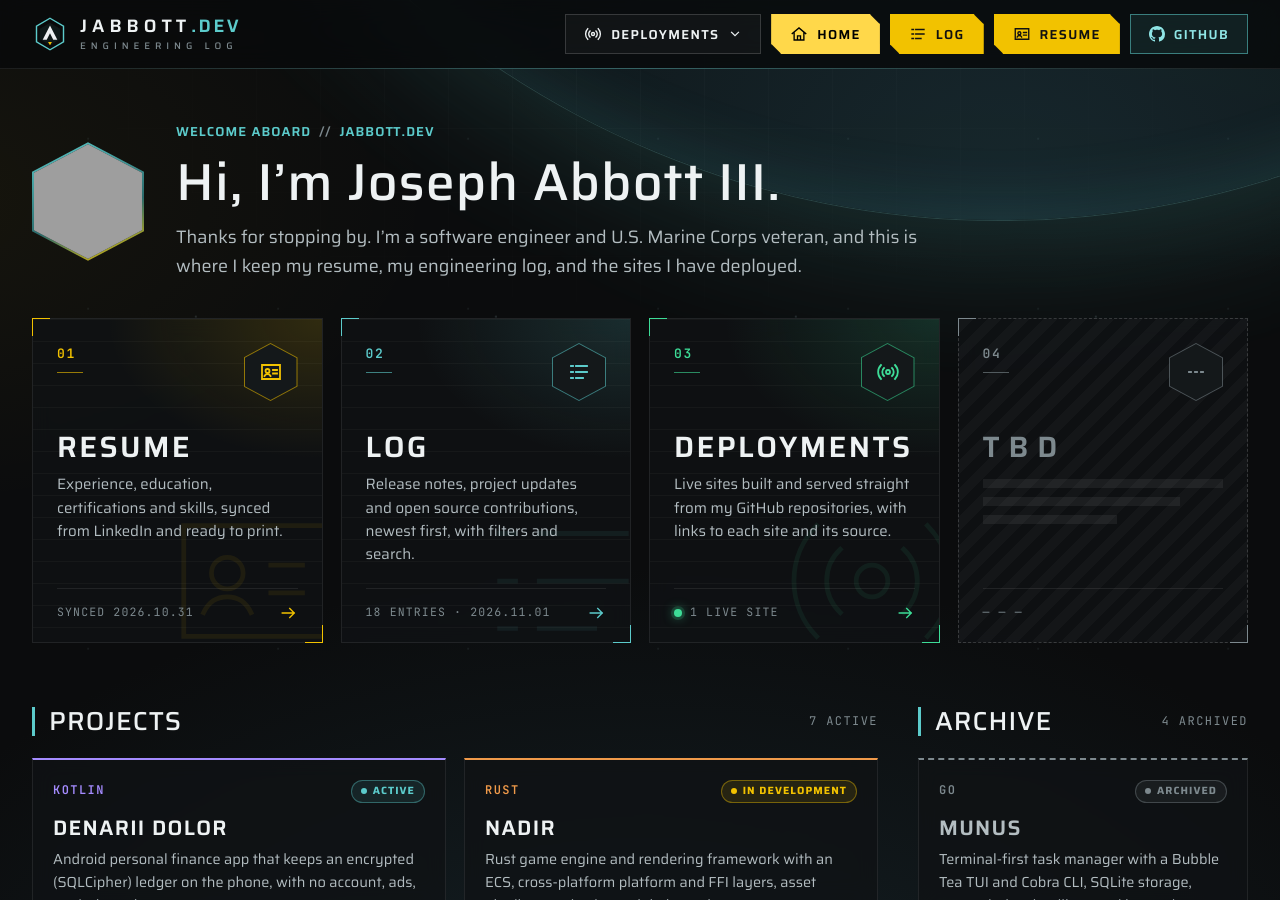
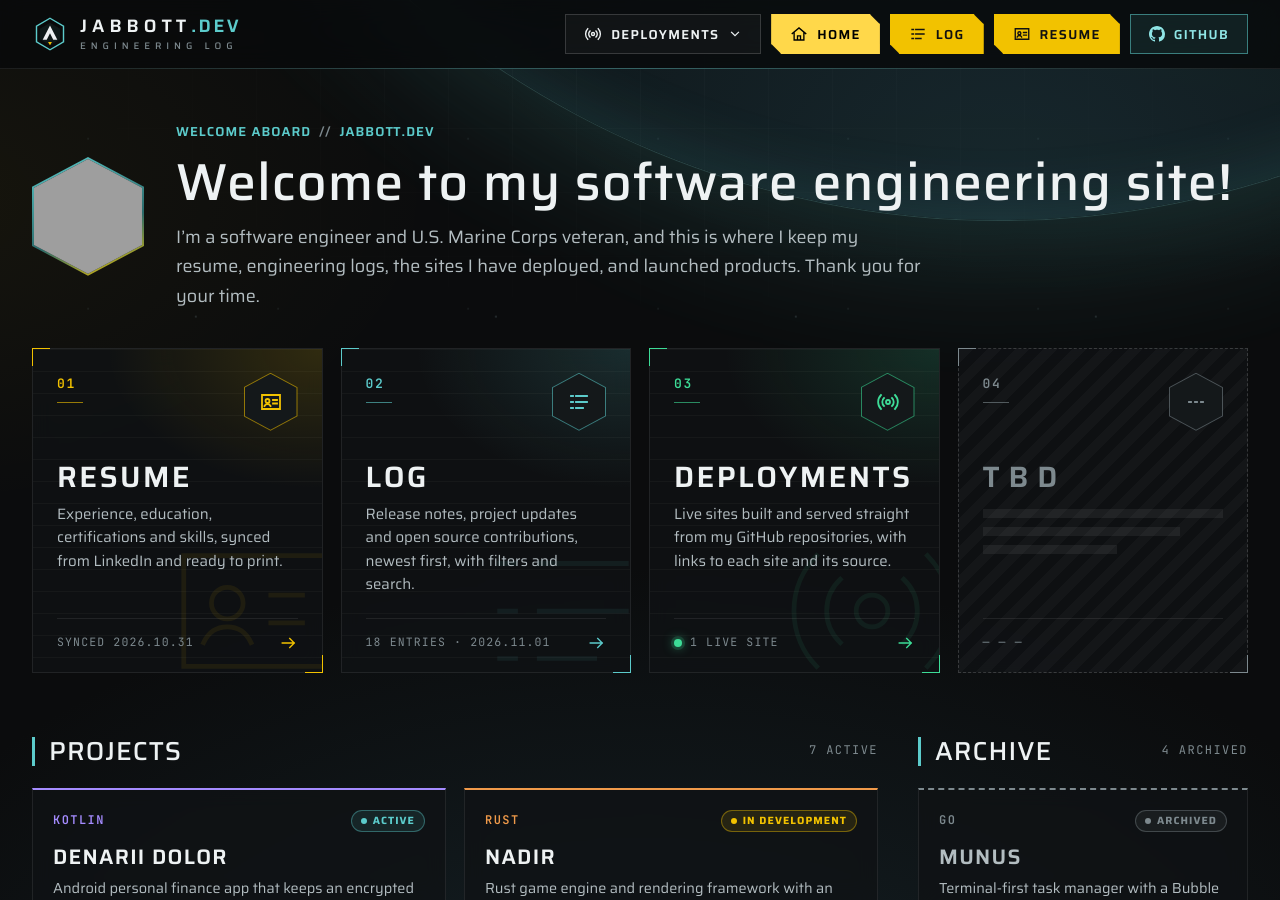
Before and after one commit to jabbott-iii/jabbott-iii.github.io, a Jekyll site: the page built from index.html, in a window 1280 px wide and 900 px high. Built offline with Jekyll 4.4.1, drawn with Linux system fonts in a browser that asks for light colours; grey boxes are pictures that could not be loaded.

Commit message:
chore: modified text

```diff
--- a/index.html
+++ b/index.html
@@ -15,8 +15,8 @@ body_class: home
     <span class="hex-avatar hex-avatar--lg"><img src="{{ site.avatar }}&amp;s=240" alt="Portrait of {{ r.name }}" width="112" height="112"></span>
     <div class="welcome__copy">
       <p class="kicker">Welcome aboard <span class="kicker__sep">//</span> jabbott.dev</p>
-      <h1 class="welcome__title" id="welcome-title">Hi, I’m Joseph Abbott III.</h1>
-      <p class="welcome__text">Thanks for stopping by. I’m a software engineer and U.S. Marine Corps veteran, and this is where I keep my resume, my engineering log, and the sites I have deployed.</p>
+      <h1 class="welcome__title" id="welcome-title">Welcome to my software engineering site!</h1>
+      <p class="welcome__text">I’m a software engineer and U.S. Marine Corps veteran, and this is where I keep my resume, engineering logs, the sites I have deployed, and launched products. Thank you for your time.</p>
     </div>
   </section>
 
```
